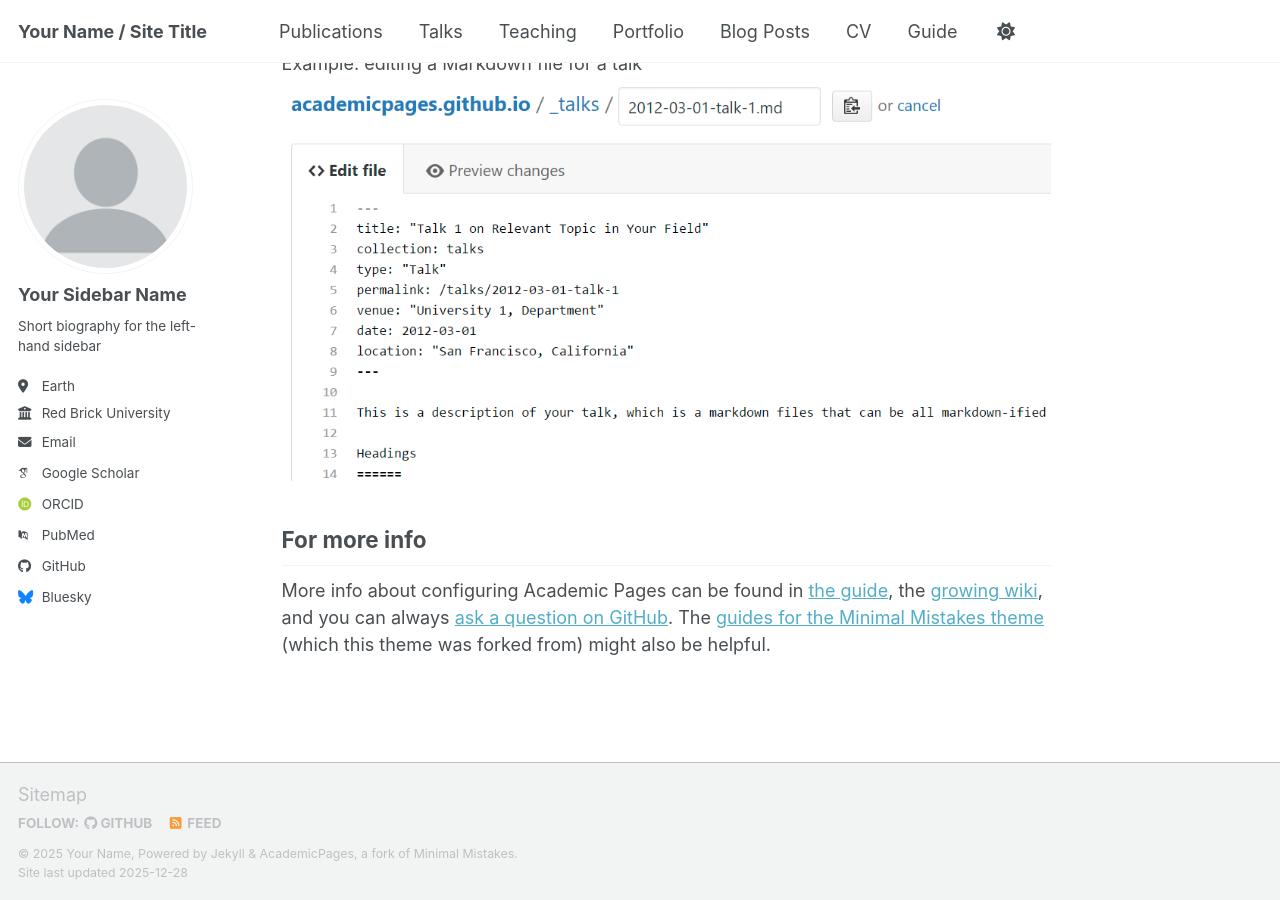
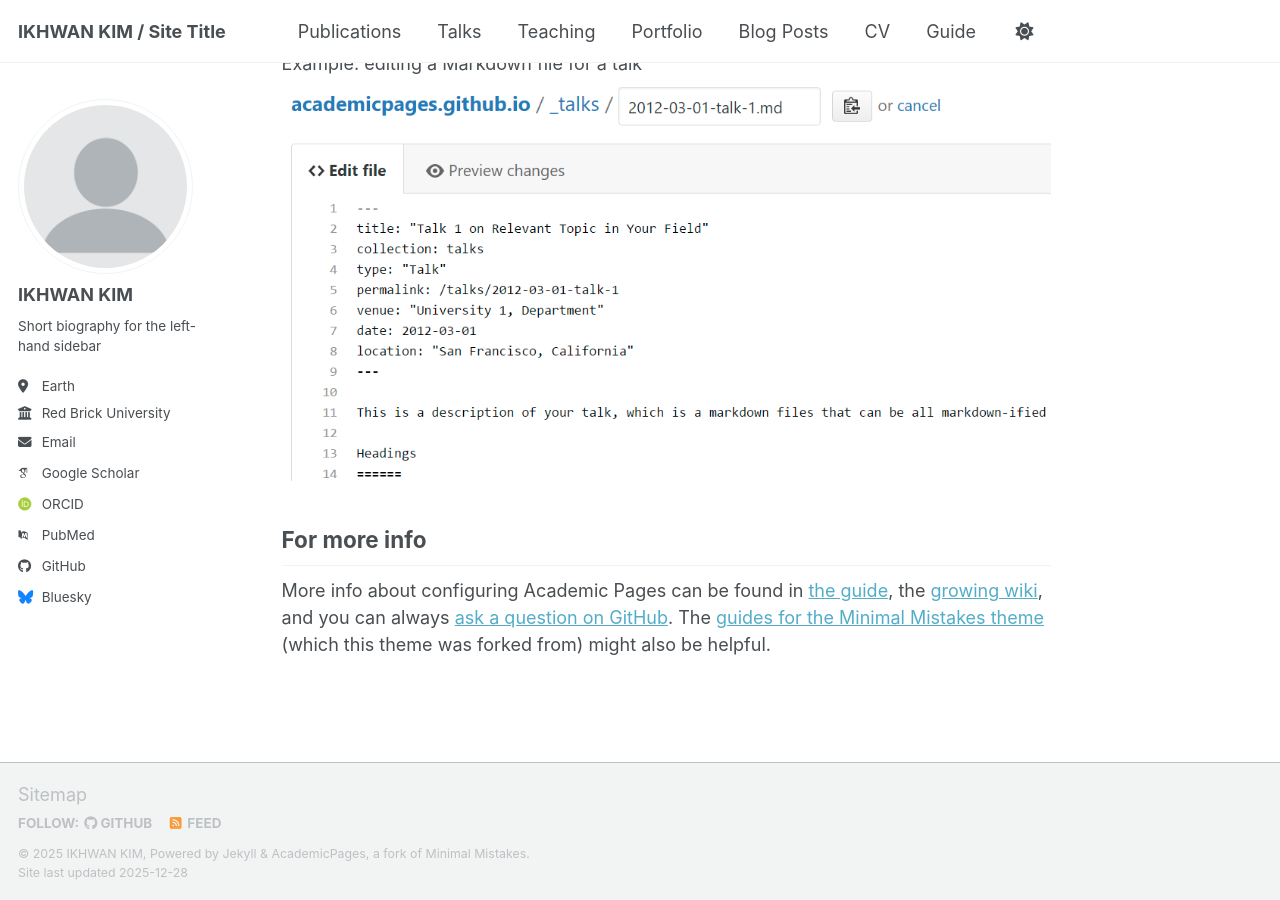
Before and after one commit to ikhwan-kim-rf/ikhwan-kim-rf, a Jekyll site: the page built from _pages/about.md, in a window 1280 px wide and 900 px high, scrolled down 2718 px. Built offline with Jekyll 4.4.1, drawn with Linux system fonts in a browser that asks for light colours; some web fonts are replaced; a script bundle is joined from its source files by our own code; library files that are not in the unit come from our copies.

Commit message:
Update site configuration with personal details

```diff
--- a/_config.yml
+++ b/_config.yml
@@ -9,14 +9,14 @@
 # Basic Site Settings
 locale                   : "en-US"
 site_theme               : "default" # the available themes options are "default", "air", "sunrise", "mint", "dirt" and "contrast"
-title                    : "Your Name / Site Title"
+title                    : "IKHWAN KIM / Site Title"
 title_separator          : "-"
-name                     : &name "Your Name"
-description              : &description "Your Name's academic portfolio"   # Update this with a general description of your site, this is the default if not overridden by a page
-url                      : https://academicpages.github.io # The base hostname & protocol for your site e.g. "https://[your GitHub username].github.io",
+name                     : &name "IKHWAN KIM"
+description              : &description "ikhwan's academic portfolio"   # Update this with a general description of your site, this is the default if not overridden by a page
+url                      : https://ikhwan-kim-rf.github.io # The base hostname & protocol for your site e.g. "https://[your GitHub username].github.io",
                                                            # or if you already have some other page hosted on Github then use "https://[your GitHub username].github.io/[Your Repo Name]"
 baseurl                  : "" # the subpath of your site, e.g. "/blog"
-repository               : "academicpages/academicpages.github.io"
+repository               : "ikhwan-kim-rf/ikhwan-kim-rf.github.io"
 
 # Site Author - The following control what appear as part of the author content on the side bar.
 #               If a field is blank the icon and link will not appear, otherwise it will be shown.
@@ -24,7 +24,7 @@
 author:
   # Biographic information
   avatar           : "profile.png"
-  name             : "Your Sidebar Name"
+  name             : "IKHWAN KIM"
   pronouns         : # example: "she/her"
   bio              : "Short biography for the left-hand sidebar"
   location         : "Earth"
```
